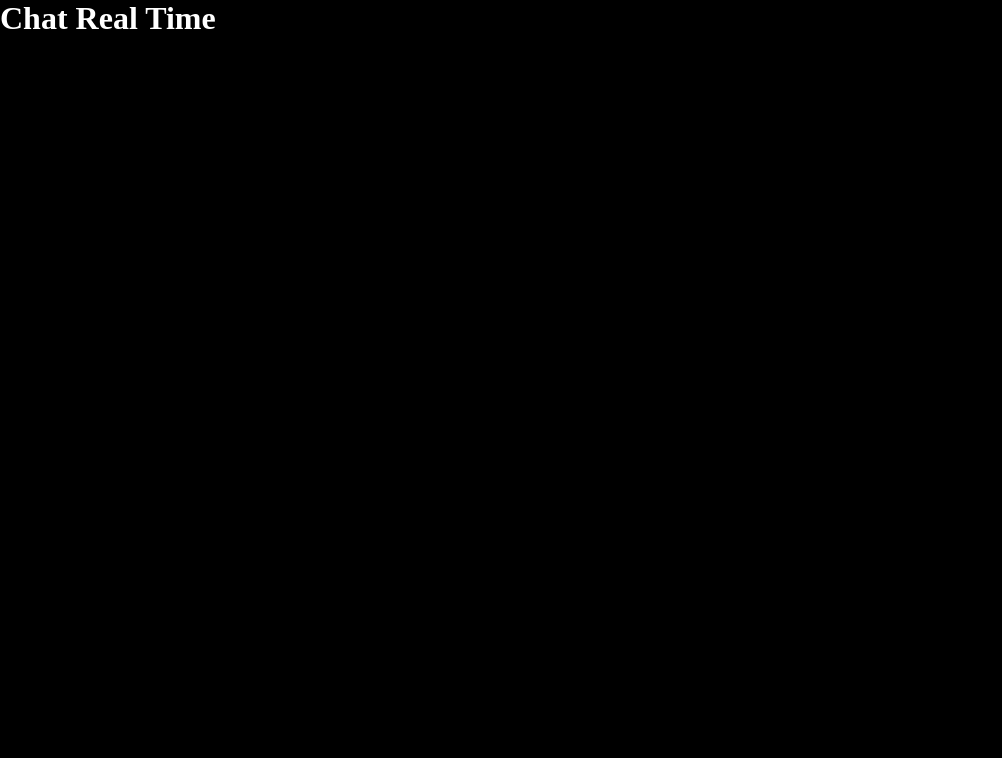
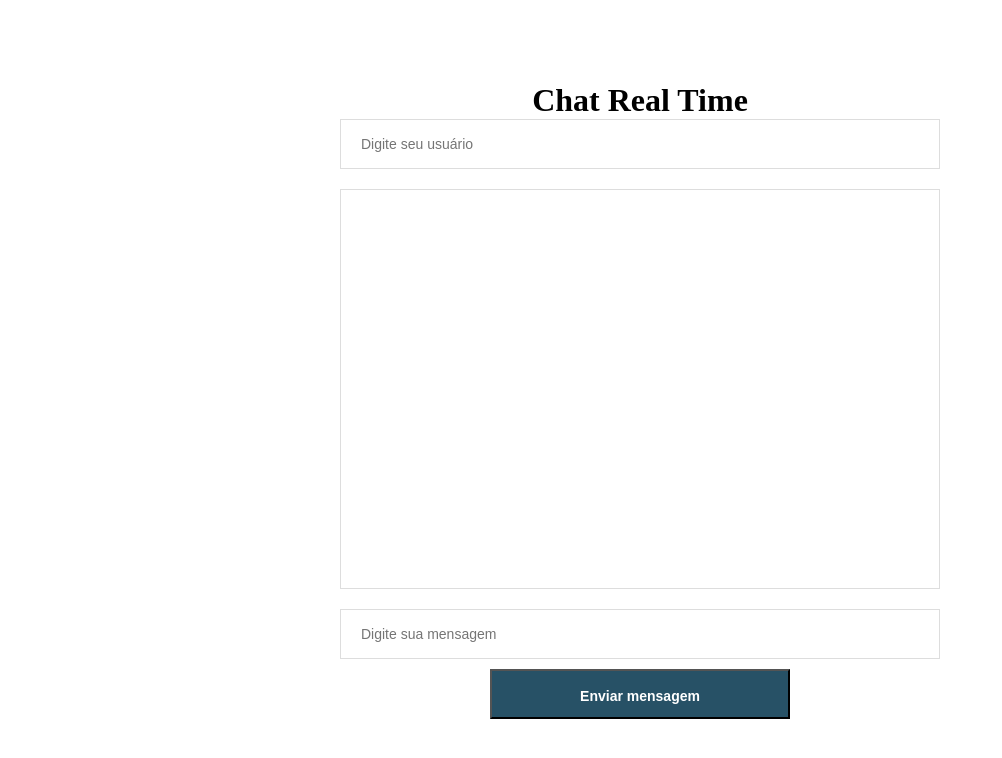
Before and after one commit to kelyAna/chat-real-time, a website: page public/index.html in a window 1280 px wide. Shown: the whole page, without its empty margins (0-1002 px from the left). Drawn offline with nearby package versions, Linux system fonts and the light colour scheme.

Commit message:
Add form

```diff
--- a/public/index.html
+++ b/public/index.html
@@ -14,7 +14,13 @@
 </head>
 
 <body>
-  <h1>Chat Real Time</h1>
+  <form id="chat">
+    <h1>Chat Real Time</h1>
+    <input type="text" name="username" placeholder="Digite seu usuário">
+    <div class="messages"></div>
+    <input type="text" name="message" placeholder="Digite sua mensagem">
+    <button type="submit">Enviar mensagem</button>
+  </form>
 </body>
 
 </html>
--- a/public/styles.css
+++ b/public/styles.css
@@ -1,10 +1,6 @@
 html, body {
   height: 100%;
-}
-
-body{
-  background-color: rgb(0, 0, 0);
-  color: white;
+  text-align: center;
 }
 
 * {
@@ -30,10 +26,10 @@ input {
 }
 
 button {
-  width: 600px;
+  width: 300px;
   height: 50px;
   font-size: 14px;
-  background: #069;
+  background: rgb(39, 81, 102);
   text-align: center;
   line-height: 50px;
   font-weight: bold;
```
